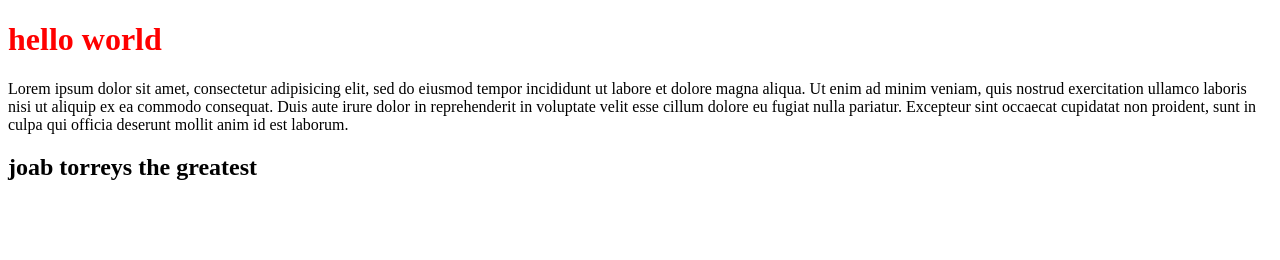
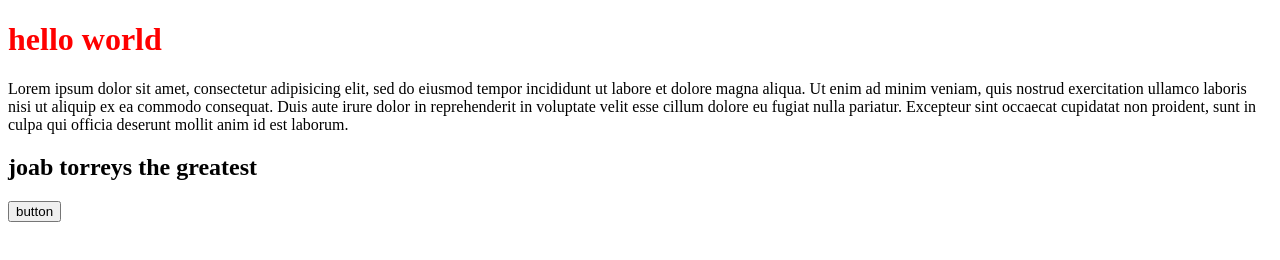
Before and after one commit to joabtorreys/tester, a website: page public/index.html in a window 1280 px wide. Drawn offline with Linux system fonts and the light colour scheme.

Commit message:
push ah button

```diff
--- a/public/index.html
+++ b/public/index.html
@@ -9,5 +9,6 @@
     <h1>hello world</h1>
     <p>Lorem ipsum dolor sit amet, consectetur adipisicing elit, sed do eiusmod tempor incididunt ut labore et dolore magna aliqua. Ut enim ad minim veniam, quis nostrud exercitation ullamco laboris nisi ut aliquip ex ea commodo consequat. Duis aute irure dolor in reprehenderit in voluptate velit esse cillum dolore eu fugiat nulla pariatur. Excepteur sint occaecat cupidatat non proident, sunt in culpa qui officia deserunt mollit anim id est laborum.</p>
     <h2>joab torreys the greatest</h2>
+    <input type="button" value="button">
   </body>
 </html>
```
